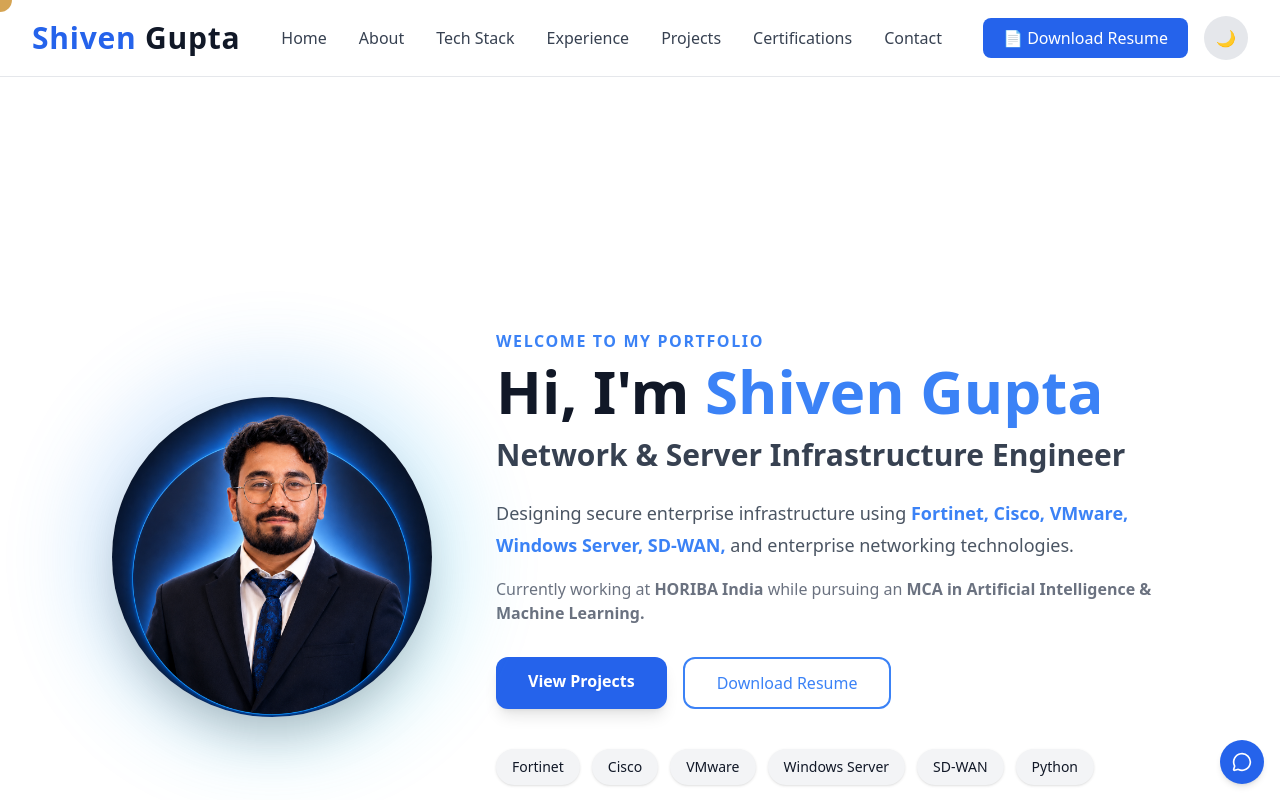
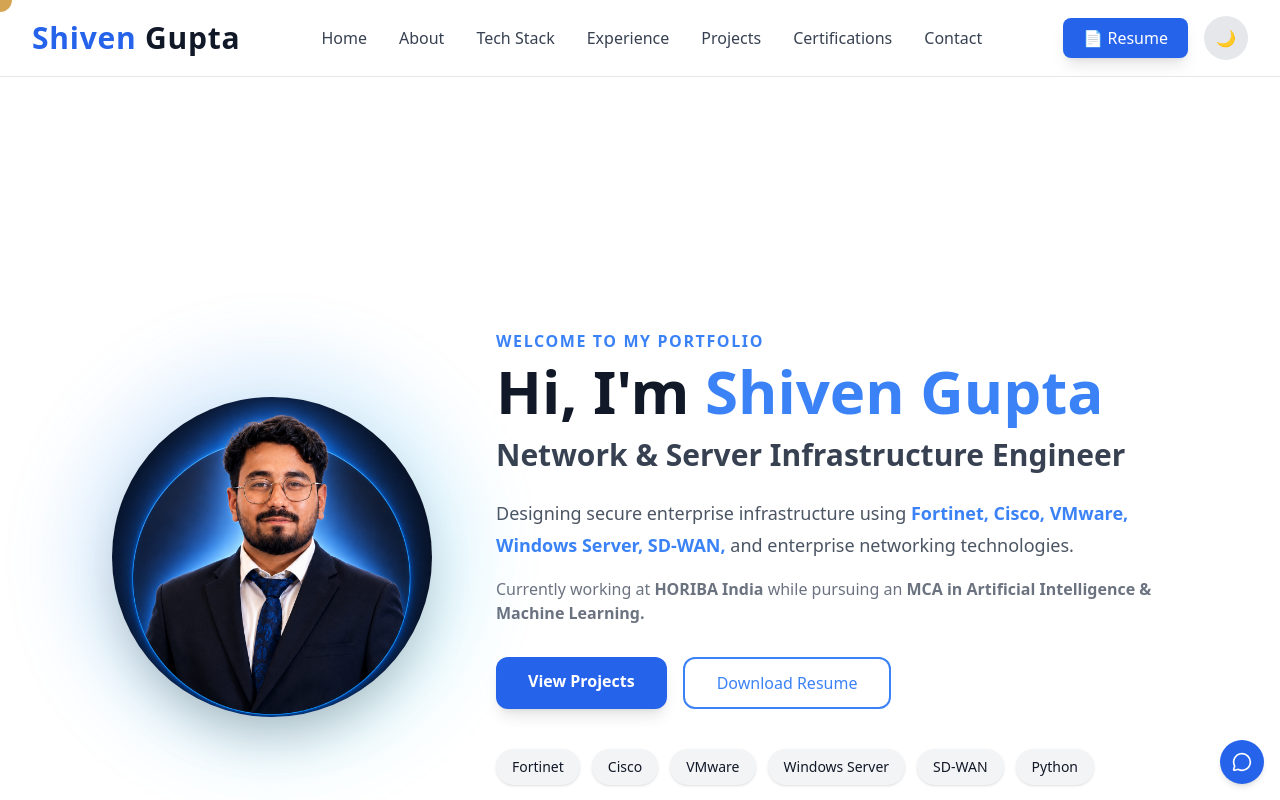
Before and after one commit to Shiven-gupta/my-portfolio, a React (Create React App) app: page / in a window 1280 px wide. Shown: the top 800 px of the page. Built offline with nearby package versions, Linux system fonts and the light colour scheme.

Commit message:
Update Header.jsx

```diff
--- a/src/components/Header.jsx
+++ b/src/components/Header.jsx
@@ -32,18 +32,21 @@ export default function Header() {
       <div className="max-w-7xl mx-auto px-8 py-4 flex items-center justify-between">
 
         {/* Logo */}
-        <a href="#hero" className="text-3xl font-extrabold tracking-wide">
+        <a
+          href="#hero"
+          className="text-3xl font-extrabold tracking-wide"
+        >
           <span className="text-blue-600">Shiven</span>{" "}
           <span className="text-gray-900 dark:text-white">Gupta</span>
         </a>
 
         {/* Navigation */}
-        <nav className="hidden md:flex items-center space-x-8">
+        <nav className="hidden lg:flex items-center space-x-8">
           {navLinks.map((item) => (
             <a
               key={item.name}
               href={item.href}
-              className="relative text-gray-700 dark:text-gray-300 hover:text-blue-600 dark:hover:text-blue-400 font-medium transition duration-300 after:absolute after:left-0 after:-bottom-1 after:h-0.5 after:w-0 after:bg-blue-500 after:transition-all hover:after:w-full"
+              className="relative font-medium text-gray-700 dark:text-gray-300 hover:text-blue-600 dark:hover:text-blue-400 transition duration-300 after:absolute after:left-0 after:-bottom-1 after:h-0.5 after:w-0 after:bg-blue-500 after:transition-all hover:after:w-full"
             >
               {item.name}
             </a>
@@ -53,18 +56,22 @@ export default function Header() {
         {/* Right Side */}
         <div className="flex items-center gap-4">
 
-          {/* Print Resume */}
+          {/* Resume Button */}
           <button
-            onClick={() => window.print()}
-            className="hidden md:block bg-blue-600 hover:bg-blue-700 text-white px-5 py-2 rounded-lg font-medium transition"
+            onClick={() =>
+              alert(
+                "Resume page coming soon! Until then, please use the Contact section or LinkedIn."
+              )
+            }
+            className="hidden md:block bg-blue-600 hover:bg-blue-700 text-white px-5 py-2 rounded-lg font-medium shadow-lg transition duration-300"
           >
-            📄 Download Resume
+            📄 Resume
           </button>
 
           {/* Theme Toggle */}
           <button
             onClick={() => setDarkMode(!darkMode)}
-            className="w-11 h-11 rounded-full bg-gray-200 dark:bg-gray-800 hover:scale-110 transition"
+            className="w-11 h-11 rounded-full bg-gray-200 dark:bg-gray-800 hover:scale-110 transition duration-300"
             title="Toggle Theme"
           >
             {darkMode ? "☀️" : "🌙"}
```
